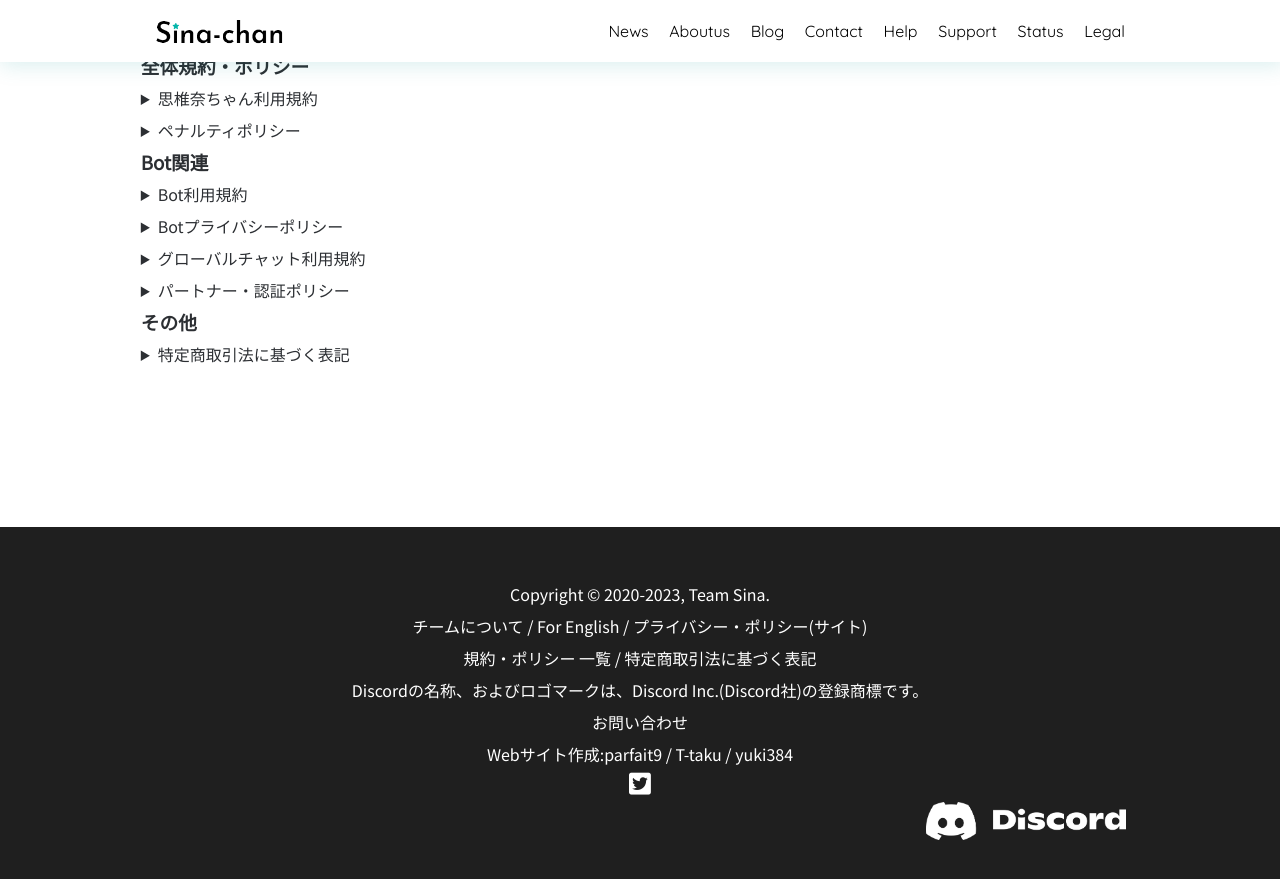
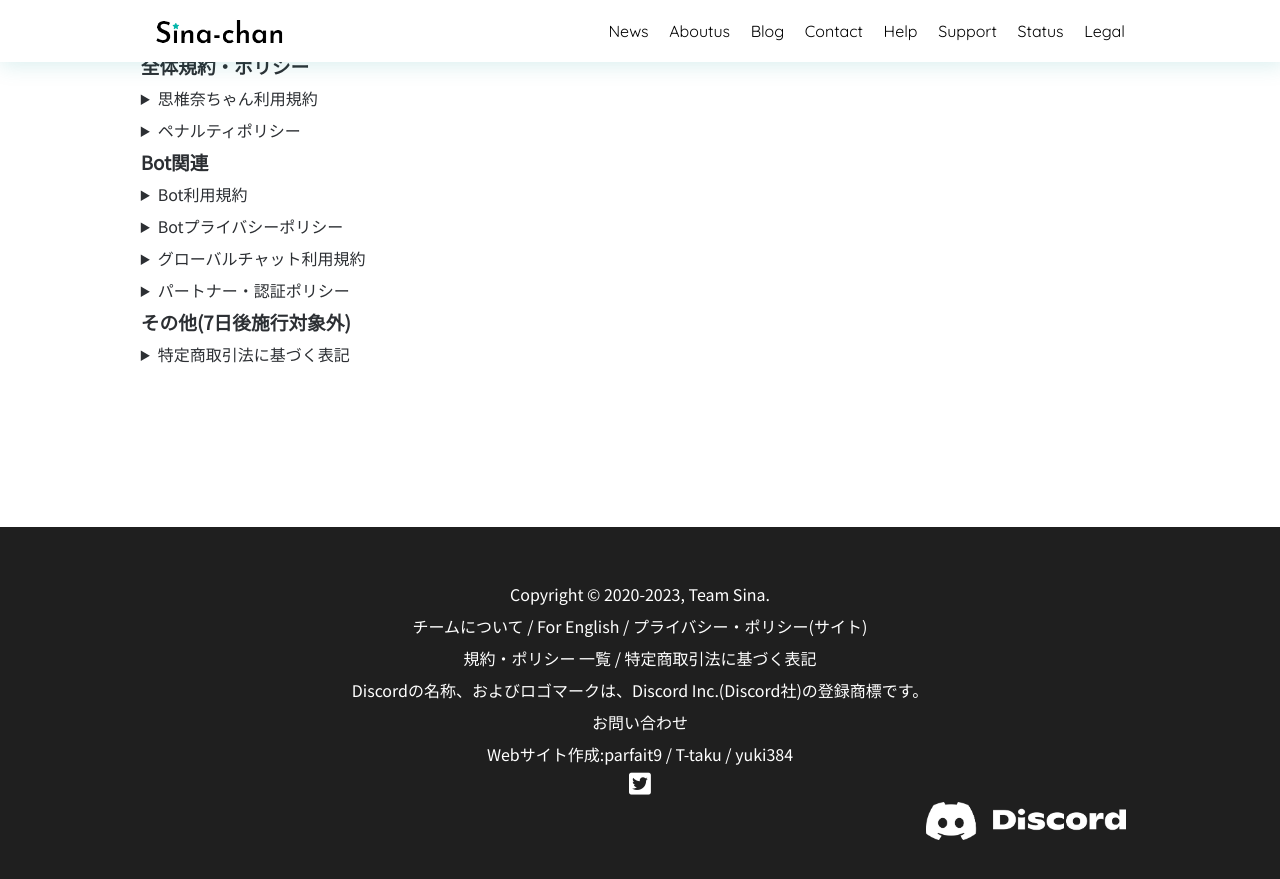
Before and after one commit to SinaKitagami/sinakitagami.github.io, a Jekyll site: the page built from _posts/legal/2023-06-28-release-note.md, in a window 1280 px wide and 900 px high, scrolled down 538 px. Shown: the top 879 px of the window. Built offline with Jekyll 4.4.1, drawn with Linux system fonts in a browser that asks for light colours; nearby versions of some CDN libraries; a script that is not in the unit is left out.

Commit message:
Update 2023-06-28-release-note.md

```diff
--- a/_posts/legal/2023-06-28-release-note.md
+++ b/_posts/legal/2023-06-28-release-note.md
@@ -57,10 +57,11 @@
 <b>Version 1.0 (2023/5/14) 初期リリース</b>
 </details>
 
-### その他
+### その他(7日後施行対象外)
 
 <details><summary>特定商取引法に基づく表記</summary>
 
-<b>Version 1.0.1 (2023/6/28) ページ設定の変更(内容は一切変更ありません)</b><br>
+<b>Version 1.1 (2023/12/2) 決済方法追加に向けた内容アップデート</b><br>
+Version 1.0.1 (2023/6/28) ページ設定の変更(内容は一切変更ありません)<br>
 Version 1.0 (2023/5/14) 初期リリース
 </details>
```
